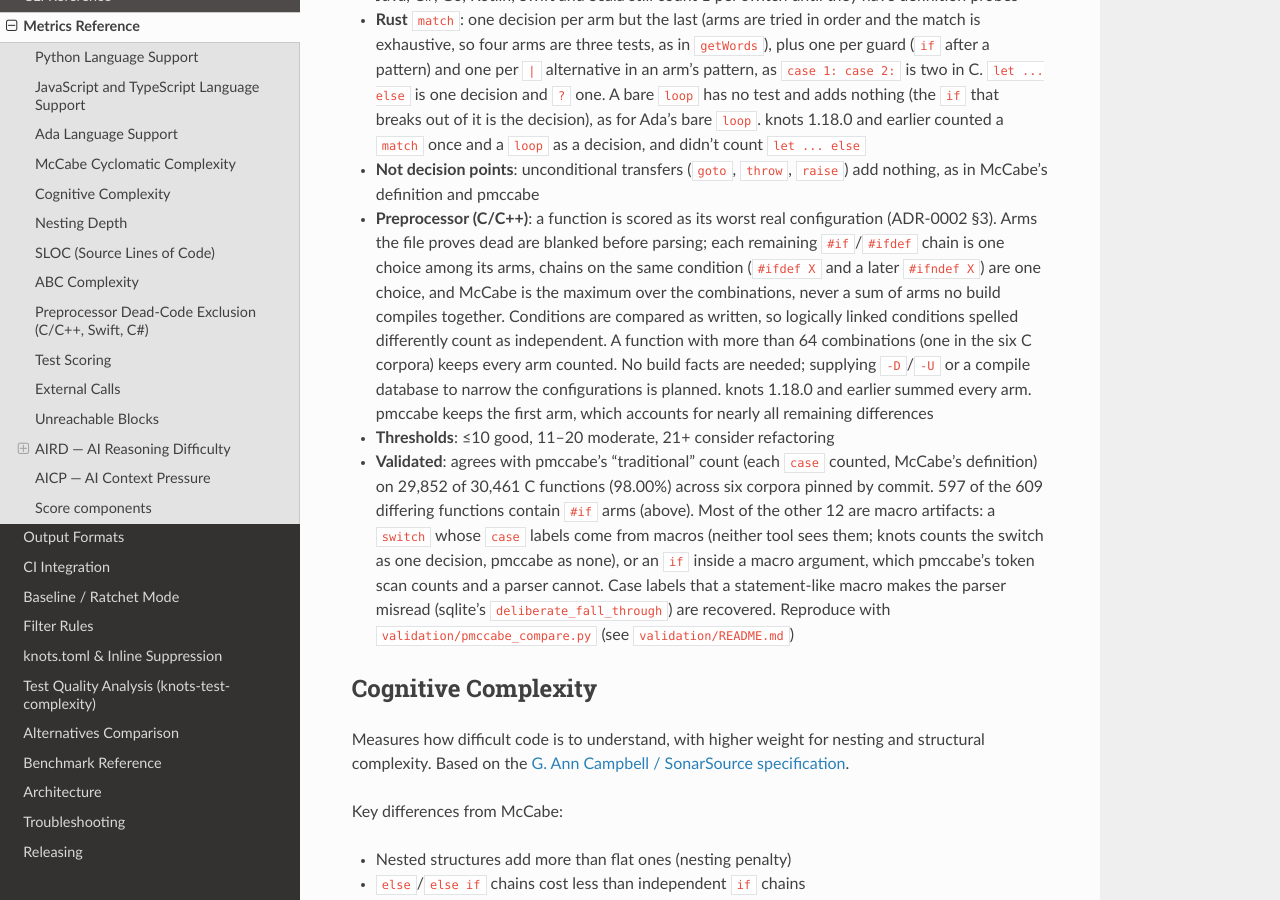
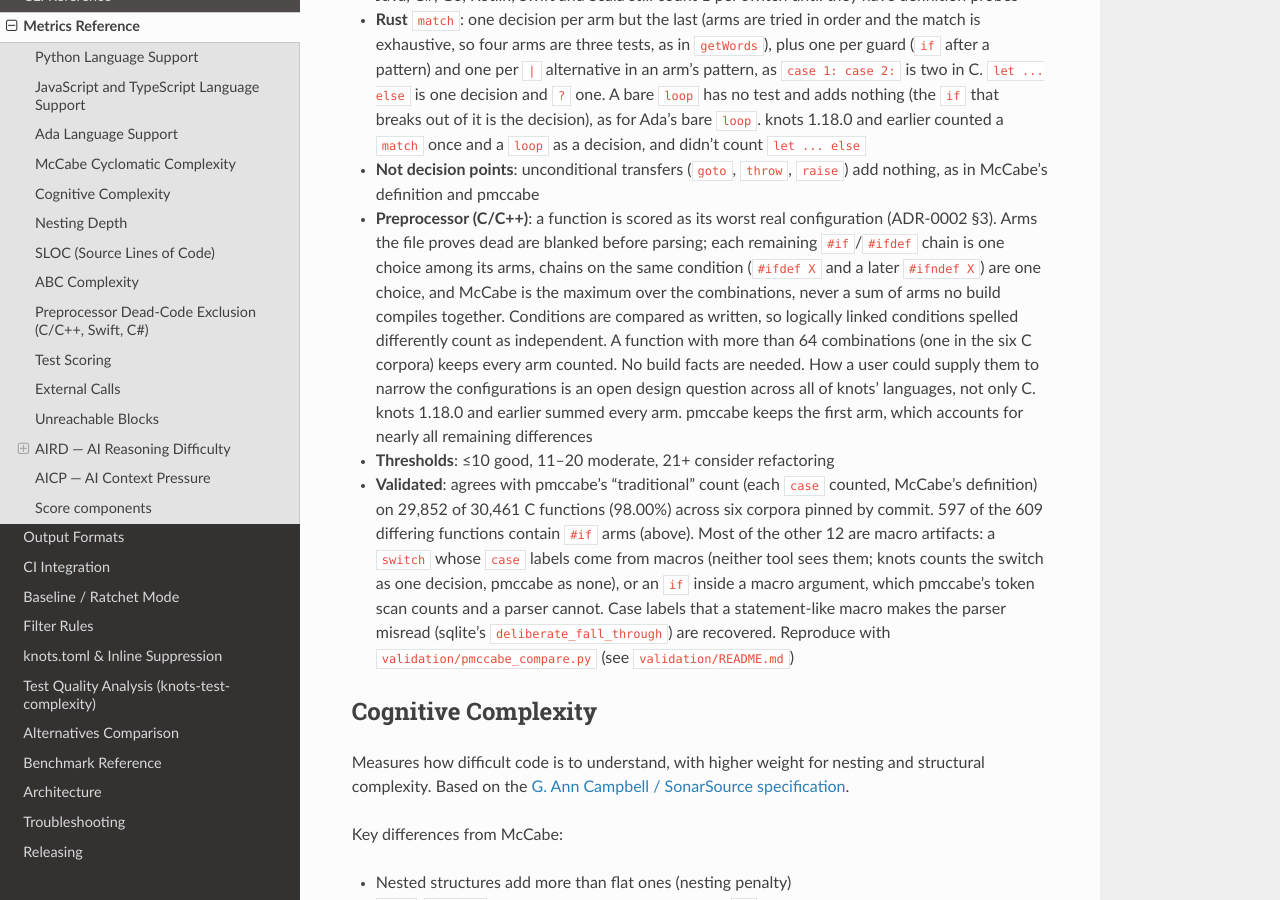
Before and after one commit to brandon-arrendondo/knots, a Sphinx documentation site: the page built from docs/metrics-reference.rst, in a window 1280 px wide and 900 px high, scrolled down 3188 px. Built offline with Sphinx 7.4.7 and the Read the Docs theme 3.1.0, drawn with Linux system fonts in a browser that asks for light colours.

Commit message:
docs: build facts for configurations are an open cross-language question, not planned C flags
Co-Authored-By: Claude Opus 5.5 <noreply@anthropic.com>

```diff
--- a/docs/metrics-reference.rst
+++ b/docs/metrics-reference.rst
@@ -172,9 +172,10 @@ Counts the number of linearly independent paths through a function.
   sum of arms no build compiles together. Conditions are compared as
   written, so logically linked conditions spelled differently count as
   independent. A function with more than 64 combinations (one in the six C
-  corpora) keeps every arm counted. No build facts are needed; supplying
-  ``-D``/``-U`` or a compile database to narrow the configurations is
-  planned. knots 1.18.0 and earlier summed every arm. pmccabe keeps the
+  corpora) keeps every arm counted. No build facts are needed. How a user
+  could supply them to narrow the configurations is an open design question
+  across all of knots' languages, not only C. knots 1.18.0 and earlier
+  summed every arm. pmccabe keeps the
   first arm, which accounts for nearly all remaining differences
 - **Thresholds**: ≤10 good, 11–20 moderate, 21+ consider refactoring
 - **Validated**: agrees with pmccabe's "traditional" count (each ``case``
```
Also changed, not shown: docs/adr/0002-a-name-is-not-a-function.md (+6 -4 lines).
